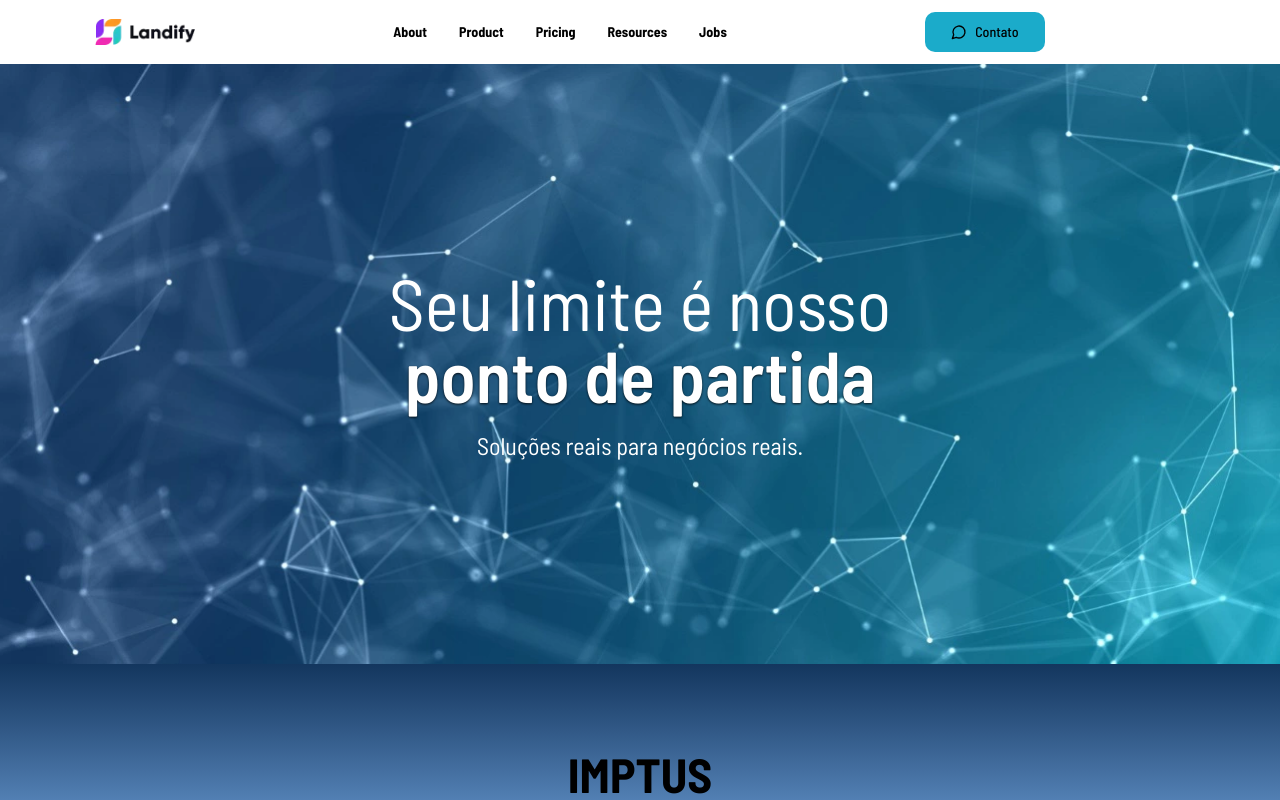
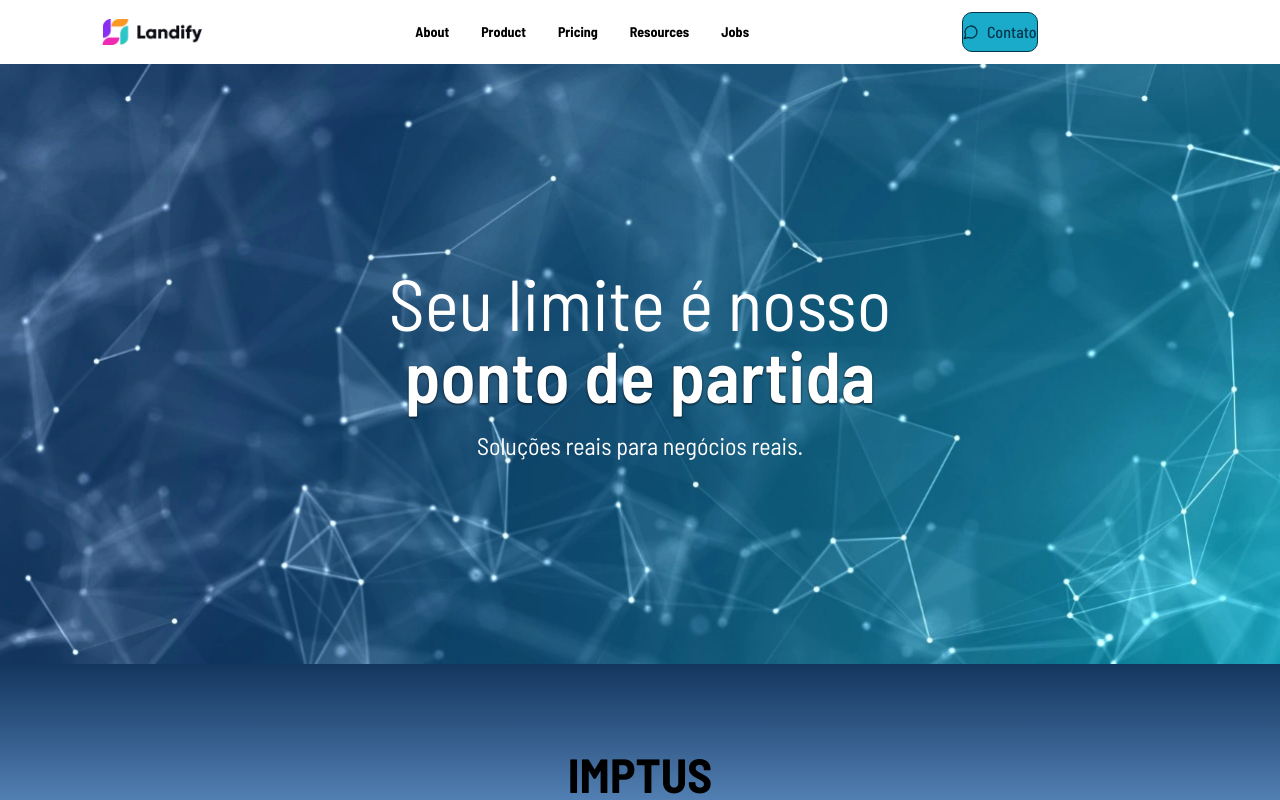
Before and after one commit to igorfrag/imptus, a Next.js app: page / in a window 1280 px wide. Shown: the top 800 px of the page. Built offline with nearby package versions, Linux system fonts and the light colour scheme.

Commit message:
style: change button style

```diff
--- a/src/components/Button.tsx
+++ b/src/components/Button.tsx
@@ -1,19 +1,21 @@
 type ButtonProps = {
-    size: 'sm' | 'lg';
-    children: React.ReactNode
-}
+  size: 'xl' | '3xl';
+  children: React.ReactNode;
+};
 
-const Button = ({ size="sm", children }: ButtonProps) => {
-    const sizeClasses = {
-        sm: 'min-w-[120px] text-sm',
-        lg: 'min-w-[259px] text-base'
-    };
+const Button = ({ size = 'xl', children }: ButtonProps) => {
+  const sizeClasses = {
+    'xl': 'h-[50px] min-w-[120px] text-xl',
+    '3xl': 'h-[72px] min-w-[259px] text-3xl',
+  };
 
-    return (
-        <button className={`flex items-center justify-center gap-2 bg-primary-azultecnologico font-barlow-condensed font-medium rounded-[10px] cursor-pointer ${sizeClasses[size]} hover:opacity-80`}>
-            {children}
-        </button>
-    )
-}
+  return (
+    <button
+      className={`flex items-center justify-center gap-2 bg-primary-azultecnologico border-solid border border-primary-azulescuro text-primary-azulescuro font-barlow-condensed font-medium rounded-[10px] cursor-pointer ${sizeClasses[size]} hover:opacity-80`}
+    >
+      {children}
+    </button>
+  );
+};
 
 export default Button;
```
